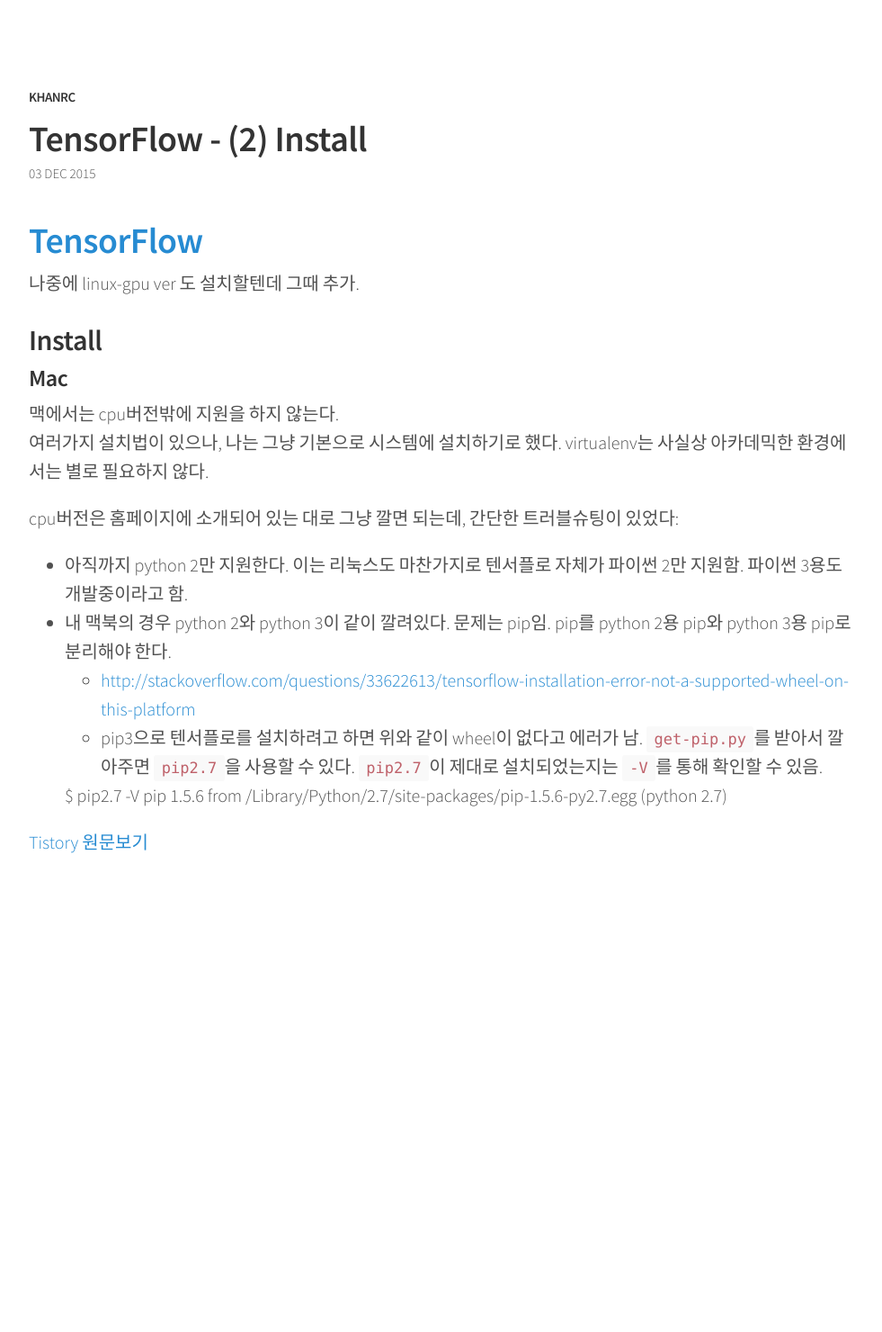
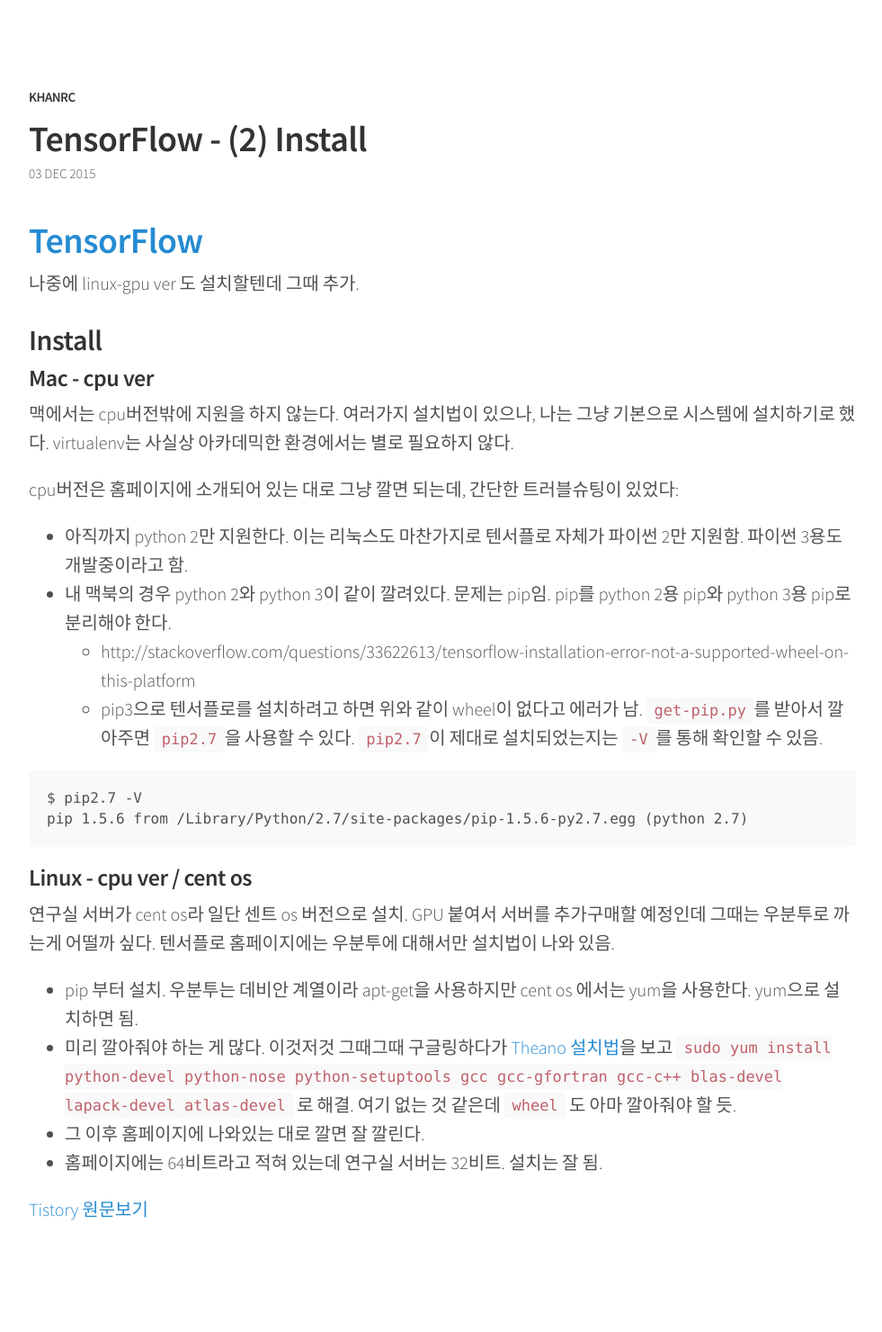
Before and after one commit to khanrc/khanrc.github.io, a Jekyll site: the page built from _posts/2015-12-03-TensorFlow-(2)-Install.md, in a window 1280 px wide. Shown: the whole page at 90% size, without its empty margins (148-1129 px from the left). Built offline with Jekyll 4.4.1, drawn with Linux system fonts in a browser that asks for light colours; Markdown is read by kramdown in place of the engine named in the settings; before the commit the page ends 1072 px from its top, so only the background shows below that.

Commit message:
add linux - centos / cpu ver install

````diff
--- a/_posts/2015-12-03-TensorFlow-(2)-Install.md
+++ b/_posts/2015-12-03-TensorFlow-(2)-Install.md
@@ -9,22 +9,30 @@
 나중에 linux-gpu ver 도 설치할텐데 그때 추가.
 
 ## Install
-
-### Mac
-
+### Mac - cpu ver
 맥에서는 cpu버전밖에 지원을 하지 않는다.
 여러가지 설치법이 있으나, 나는 그냥 기본으로 시스템에 설치하기로 했다. virtualenv는 사실상 아카데믹한 환경에서는 별로 필요하지 않다.
 
 cpu버전은 홈페이지에 소개되어 있는 대로 그냥 깔면 되는데, 간단한 트러블슈팅이 있었다:
 
-  * 아직까지 python 2만 지원한다. 이는 리눅스도 마찬가지로 텐서플로 자체가 파이썬 2만 지원함. 파이썬 3용도 개발중이라고 함.
-  * 내 맥북의 경우 python 2와 python 3이 같이 깔려있다. 문제는 pip임. pip를 python 2용 pip와 python 3용 pip로 분리해야 한다.
-    * <http://stackoverflow.com/questions/33622613/tensorflow-installation-error-not-a-supported-wheel-on-this-platform>
+* 아직까지 python 2만 지원한다. 이는 리눅스도 마찬가지로 텐서플로 자체가 파이썬 2만 지원함. 파이썬 3용도 개발중이라고 함.
+* 내 맥북의 경우 python 2와 python 3이 같이 깔려있다. 문제는 pip임. pip를 python 2용 pip와 python 3용 pip로 분리해야 한다.
+    * http://stackoverflow.com/questions/33622613/tensorflow-installation-error-not-a-supported-wheel-on-this-platform
     * pip3으로 텐서플로를 설치하려고 하면 위와 같이 wheel이 없다고 에러가 남. `get-pip.py`를 받아서 깔아주면 `pip2.7`을 사용할 수 있다. `pip2.7`이 제대로 설치되었는지는 `-V`를 통해 확인할 수 있음.
 
+```
+$ pip2.7 -V
+pip 1.5.6 from /Library/Python/2.7/site-packages/pip-1.5.6-py2.7.egg (python 2.7)
+```
 
-    $ pip2.7 -V
-    pip 1.5.6 from /Library/Python/2.7/site-packages/pip-1.5.6-py2.7.egg (python 2.7)
+### Linux - cpu ver / cent os
+연구실 서버가 cent os라 일단 센트 os 버전으로 설치. GPU 붙여서 서버를 추가구매할 예정인데 그때는 우분투로 까는게 어떨까 싶다. 텐서플로 홈페이지에는 우분투에 대해서만 설치법이 나와 있음.
+
+* pip 부터 설치. 우분투는 데비안 계열이라 apt-get을 사용하지만 cent os 에서는 yum을 사용한다. yum으로 설치하면 됨.
+* 미리 깔아줘야 하는 게 많다. 이것저것 그때그때 구글링하다가 [Theano 설치법](http://deeplearning.net/software/theano/install_centos6.html)을 보고 `sudo yum install python-devel python-nose python-setuptools gcc gcc-gfortran gcc-c++ blas-devel lapack-devel atlas-devel` 로 해결. 여기 없는 것 같은데 `wheel` 도 아마 깔아줘야 할 듯.
+* 그 이후 홈페이지에 나와있는 대로 깔면 잘 깔린다.
+* 홈페이지에는 64비트라고 적혀 있는데 연구실 서버는 32비트. 설치는 잘 됨.
+
 
 
 
````
